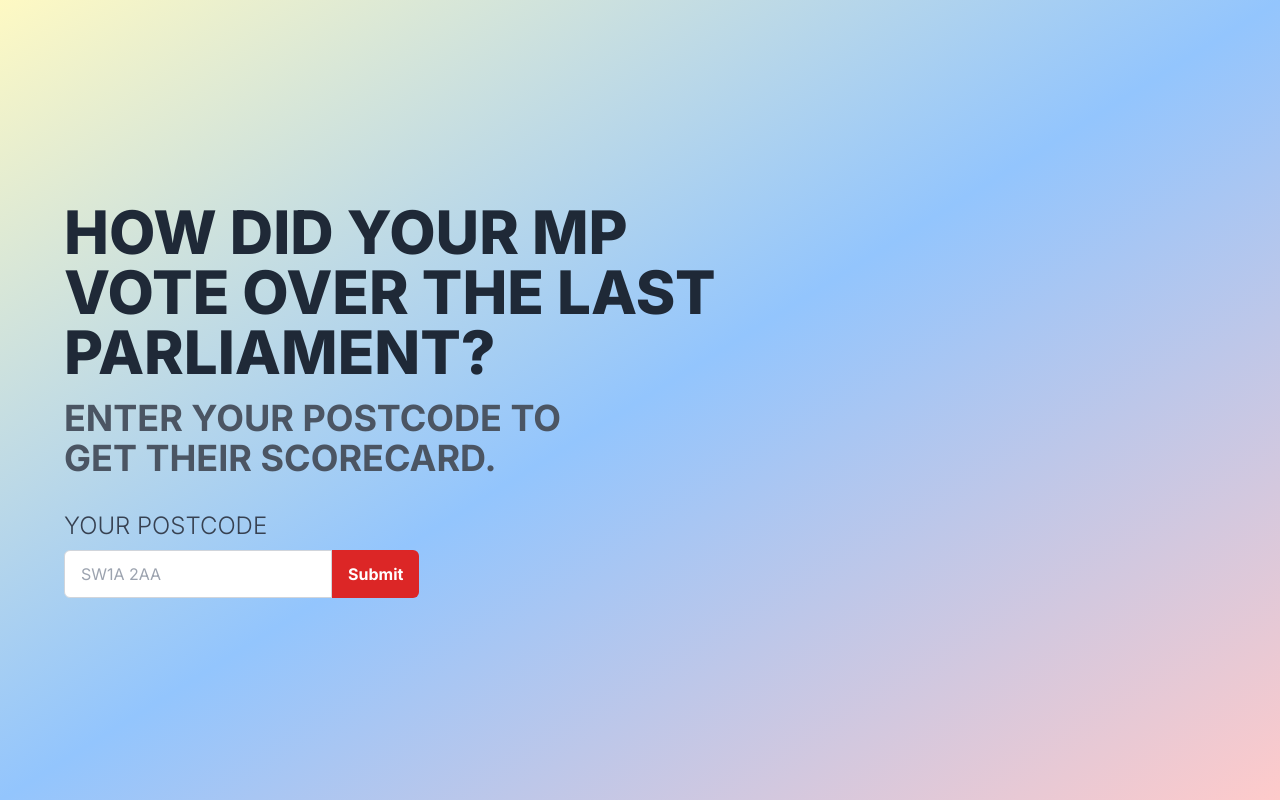
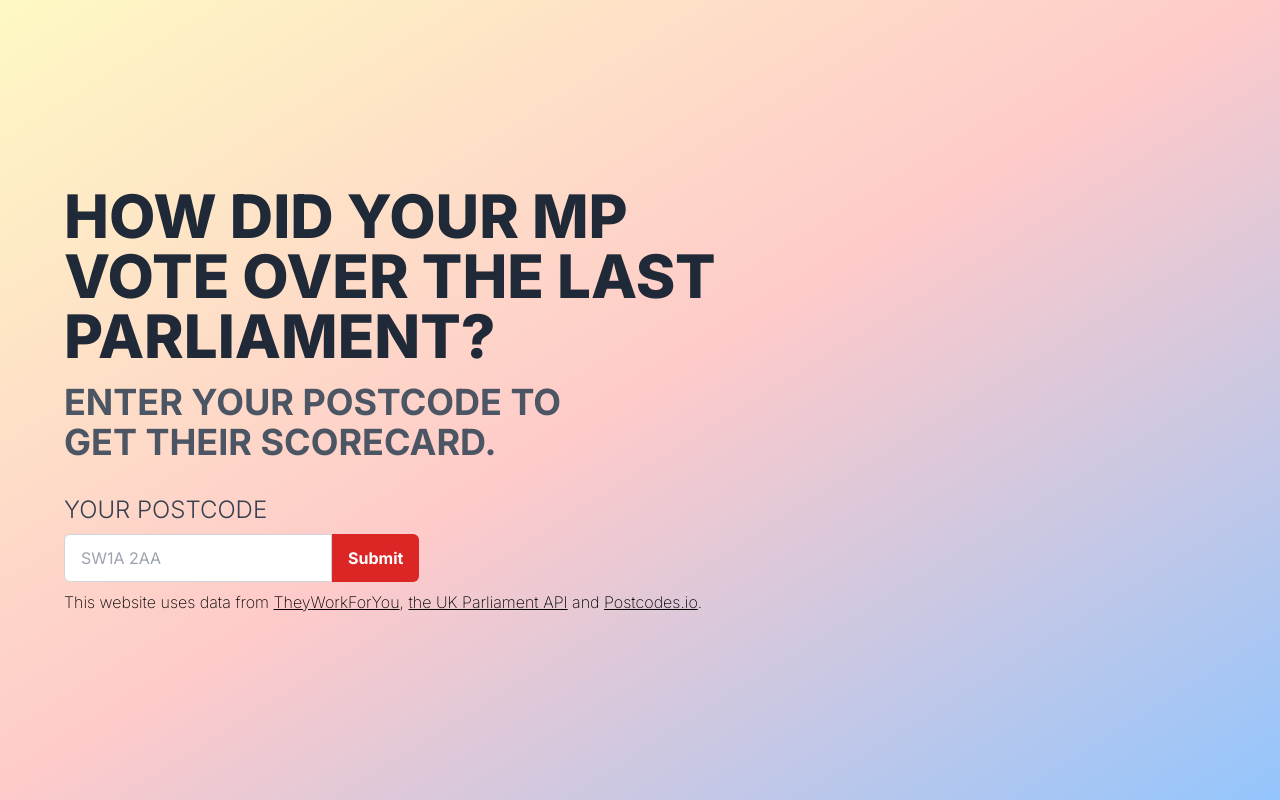
Before and after one commit to leoriviera/mpscorecard, a Next.js app: page / in a window 1280 px wide. Built offline with nearby package versions, Linux system fonts and the light colour scheme.

Commit message:
add attribution to home

```diff
--- a/src/pages/index.tsx
+++ b/src/pages/index.tsx
@@ -4,14 +4,9 @@ import { useRouter } from "next/router";
 import { Field, Form, Formik } from "formik";
 import * as yup from "yup";
 
+import { clsx } from "./utils";
+
 const inter = Inter({ subsets: ["latin"] });
-
-const clsx = (...classnames: (string | false | undefined)[]) =>
-  classnames.filter(Boolean).join(" ");
-
-// TODO - add error state to form field
-// empty postcode, invalid postcode
-// regex postcode before checking with postcodes.io?
 
 // TODO - create 404 page, make look more snazzy
 export default function Home() {
@@ -20,14 +15,14 @@ export default function Home() {
   return (
     <main
       className={clsx(
-        "flex-col min-h-screen min-w-full px-6 lg:px-16 content-center bg-gradient-to-br from-yellow-100 via-blue-300 to-red-200",
+        "flex-col min-h-screen min-w-full px-6 lg:px-16 content-center bg-gradient-to-br from-yellow-100 via-red-200 to-blue-300",
         inter.className
       )}>
       <div className='mx-auto'>
-        <h1 className='max-w-2xl text-3xl md:text-6xl font-extrabold mb-4 text-gray-800 uppercase'>
+        <h1 className='max-w-2xl text-3xl sm:text-6xl font-extrabold mb-4 text-gray-800 uppercase'>
           How did your MP vote over the last Parliament?
         </h1>
-        <h2 className='max-w-xl mb-8 text-xl md:text-4xl text-gray-600 uppercase font-bold'>
+        <h2 className='max-w-xl mb-8 text-xl sm:text-4xl text-gray-600 uppercase font-bold'>
           Enter your postcode to get their scorecard.
         </h2>
       </div>
@@ -82,7 +77,7 @@ export default function Home() {
             <Form>
               <label
                 htmlFor='postcode'
-                className='text-md md:text-2xl text-gray-700 uppercase font-light'>
+                className='text-md sm:text-2xl text-gray-700 uppercase font-light'>
                 Your postcode
               </label>
               <div className='flex mt-2'>
@@ -105,6 +100,21 @@ export default function Home() {
             </Form>
           )}
         </Formik>
+        <p className='mt-2 font-extralight font-gray-200'>
+          This website uses data from{" "}
+          <a href='https://theyworkforyou.com' className='underline'>
+            TheyWorkForYou
+          </a>
+          ,{" "}
+          <a href='https://developer.parliament.uk' className='underline'>
+            the UK Parliament API
+          </a>{" "}
+          and{" "}
+          <a href='https://postcodes.io' className='underline'>
+            Postcodes.io
+          </a>
+          .
+        </p>
       </div>
     </main>
   );
--- /dev/null
+++ b/src/pages/utils.ts
@@ -0,0 +1,2 @@
+export const clsx = (...classnames: (string | false | undefined)[]) =>
+  classnames.filter(Boolean).join(" ");
```
